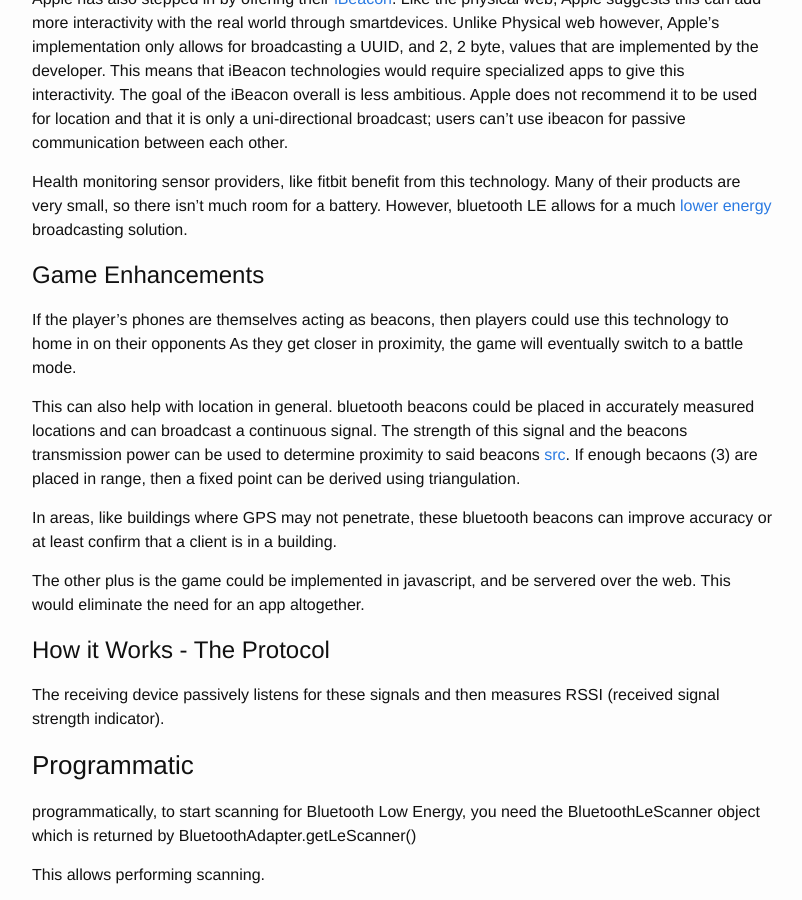
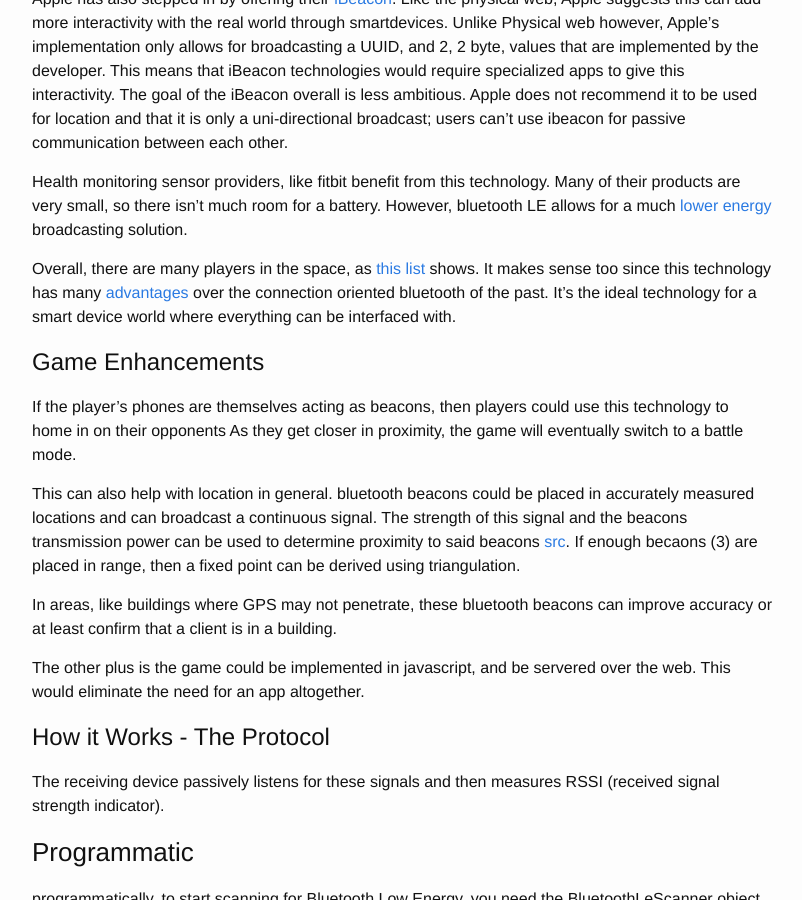
Before and after one commit to adedomin/CSC311-game-design, a Jekyll site: the page built from _posts/2015-04-03-Enhanced Location Services.md, in a window 1280 px wide and 900 px high, scrolled down 549 px. Shown: the whole window, without its empty margins (238-1040 px from the left). Built offline with Jekyll 4.4.1, drawn with Linux system fonts in a browser that asks for light colours.

Commit message:
updated post

```diff
--- a/_posts/2015-04-03-Enhanced Location Services.md
+++ b/_posts/2015-04-03-Enhanced Location Services.md
@@ -31,6 +31,10 @@ Health monitoring sensor providers, like fitbit benefit from this technology.
 Many of their products are very small, so there isn't much room for a battery.
 However, bluetooth LE allows for a much [lower energy](http://www.bluetooth.com/Pages/Bluetooth-Smart.aspx) broadcasting solution.
 
+Overall, there are many players in the space, as [this list](http://www.bluetooth.com/Pages/Bluetooth-Smart-Devices-List.aspx) shows.
+It makes sense too since this technology has many [advantages](https://en.wikipedia.org/wiki/Bluetooth_low_energy#Radio_interface) over the connection oriented bluetooth of the past.
+It's the ideal technology for a smart device world where everything can be interfaced with.
+
 Game Enhancements
 ==================
 
@@ -51,7 +55,6 @@ How it Works - The Protocol
 ===========================
 
 The receiving device passively listens for these signals and then measures RSSI (received signal strength indicator).
-
 
 ### Programmatic
 
```
